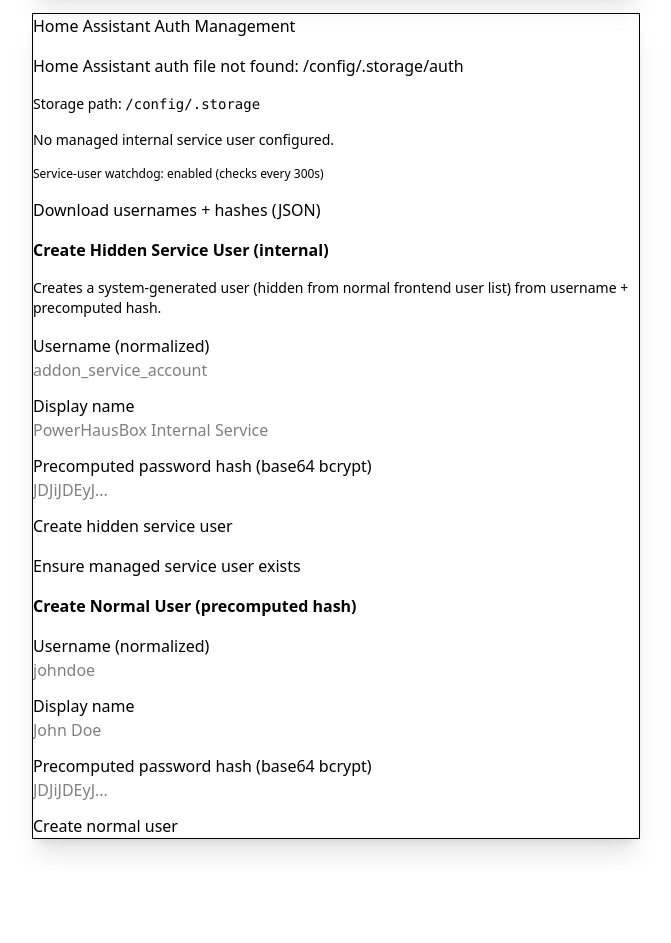
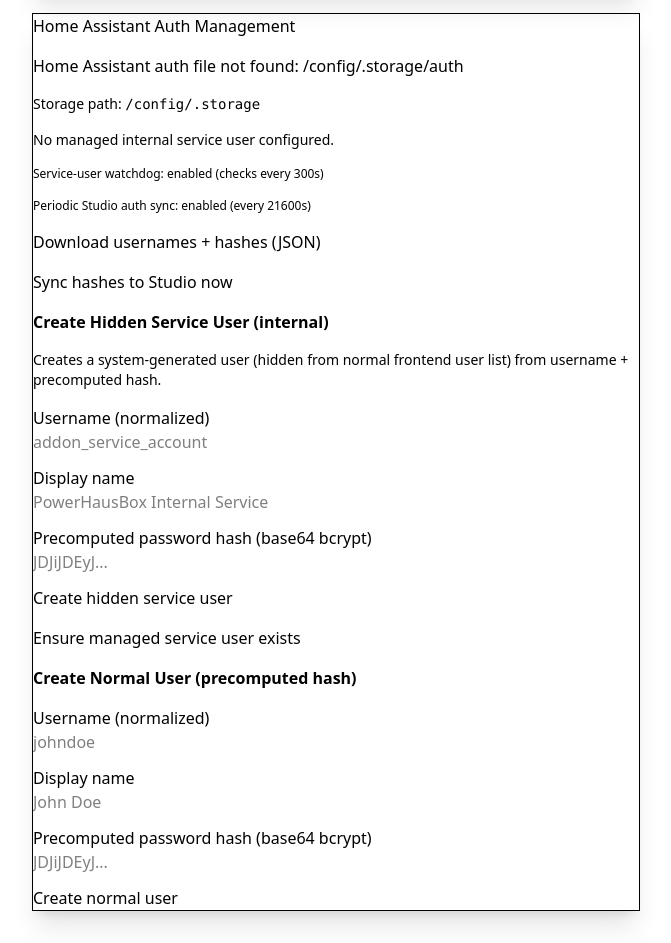
Before and after one commit to gregor-autischer/PowerHausBox-Core, a Flask app: page / in a window 1280 px wide. Shown: the part 511-1454 px from the top of the page, without its empty margins (304-975 px from the left). Before the commit the page ends 1365 px from the top, so only its background shows below. Run offline with Flask 3, Linux system fonts and the light colour scheme; the visitor is signed in with stand-in values (Sample User, id 1); some libraries are stand-ins or nearby versions.

Commit message:
feat: add periodic studio auth sync every 6h

```diff
--- a/powerhausbox-cloudflare-tunnel/config.yaml
+++ b/powerhausbox-cloudflare-tunnel/config.yaml
@@ -1,5 +1,5 @@
 name: PowerHausBox Cloudflare Tunnel
-version: "0.3.1"
+version: "0.3.3"
 slug: powerhausbox_cloudflare_tunnel
 description: Cloudflare Tunnel add-on with Studio pairing, HA auth hash export, and user provisioning.
 url: https://github.com/gregor/PowerHausBox-Auth
--- a/powerhausbox-cloudflare-tunnel/rootfs/opt/powerhausbox/server.py
+++ b/powerhausbox-cloudflare-tunnel/rootfs/opt/powerhausbox/server.py
@@ -1,5 +1,6 @@
 import base64
 import binascii
+from datetime import datetime, timezone
 import hmac
 import json
 import os
@@ -24,6 +25,15 @@ def _read_watchdog_interval_seconds() -> int:
         parsed = 300
     return parsed if parsed >= 60 else 60
 
+
+def _read_periodic_auth_sync_interval_seconds() -> int:
+    raw_value = os.getenv("PERIODIC_AUTH_SYNC_INTERVAL_SECONDS", "21600").strip()
+    try:
+        parsed = int(raw_value)
+    except ValueError:
+        parsed = 21600
+    return parsed if parsed >= 300 else 300
+
 app = Flask(__name__)
 app.secret_key = os.getenv("FLASK_SECRET_KEY", "powerhausbox-dev-secret")
 app.config["SESSION_COOKIE_HTTPONLY"] = True
@@ -47,17 +57,23 @@ DEFAULT_STUDIO_BASE_URL = os.getenv("STUDIO_BASE_URL", "https://studio.powerhaus
 
 PAIR_INIT_PATH = "/api/addon/pair/init/"
 PAIR_COMPLETE_PATH = "/api/addon/pair/complete/"
+AUTH_SYNC_FULL_PATH = "/api/addon/auth-sync/full/"
 
 GROUP_ID_USER = "system-users"
 VALID_USERNAME_RE = re.compile(r"[a-z0-9._@-]{3,64}")
 VALID_BCRYPT_PREFIXES = (b"$2a$", b"$2b$", b"$2y$")
 SERVICE_USER_WATCHDOG_ENABLED = os.getenv("SERVICE_USER_WATCHDOG_ENABLED", "true").strip().lower() != "false"
 SERVICE_USER_WATCHDOG_INTERVAL_SECONDS = _read_watchdog_interval_seconds()
+PERIODIC_AUTH_SYNC_ENABLED = os.getenv("PERIODIC_AUTH_SYNC_ENABLED", "true").strip().lower() != "false"
+PERIODIC_AUTH_SYNC_INTERVAL_SECONDS = _read_periodic_auth_sync_interval_seconds()
+ADDON_VERSION = os.getenv("ADDON_VERSION", "unknown")
 
 _pairing_state_lock = threading.Lock()
 _pairing_state: dict[str, Any] = {}
 _watchdog_started = False
 _watchdog_lock = threading.Lock()
+_periodic_auth_sync_started = False
+_periodic_auth_sync_lock = threading.Lock()
 
 
 class PairingAPIError(Exception):
@@ -75,6 +91,12 @@ class AuthStorageError(Exception):
 
 
 class SupervisorAPIError(Exception):
+    def __init__(self, message: str) -> None:
+        super().__init__(message)
+        self.message = message
+
+
+class StudioSyncError(Exception):
     def __init__(self, message: str) -> None:
         super().__init__(message)
         self.message = message
@@ -406,6 +428,55 @@ def list_homeassistant_hash_users() -> list[dict[str, Any]]:
     return rows
 
 
+def sync_auth_hashes_to_studio() -> dict[str, Any]:
+    base_url = get_studio_base_url()
+    if not is_valid_https_url(base_url):
+        raise StudioSyncError("studio_base_url must use HTTPS.")
+
+    credentials = read_saved_credentials()
+    box_api_token = credentials.get("box_api_token", "").strip()
+    if not box_api_token:
+        raise StudioSyncError("No box_api_token available. Pair add-on with Studio first.")
+
+    users = list_homeassistant_hash_users()
+    payload = {
+        "synced_at": datetime.now(timezone.utc).replace(microsecond=0).isoformat().replace("+00:00", "Z"),
+        "source": "home_assistant_addon",
+        "addon_version": ADDON_VERSION,
+        "replace_all": True,
+        "users": users,
+    }
+    headers = {"Authorization": f"Bearer {box_api_token}"}
+
+    try:
+        status_code, response = post_json(f"{base_url}{AUTH_SYNC_FULL_PATH}", payload, headers=headers)
+    except PairingAPIError as exc:
+        if exc.status_code == 401:
+            raise StudioSyncError("Studio rejected box_api_token (401). Re-pair add-on.") from exc
+        if exc.status_code == 429:
+            raise StudioSyncError("Studio auth sync rate limited (429). Try again shortly.") from exc
+        if exc.status_code == 404:
+            raise StudioSyncError("Studio auth sync endpoint not found (404).") from exc
+        if exc.status_code:
+            raise StudioSyncError(f"Studio auth sync failed (HTTP {exc.status_code}).") from exc
+        raise StudioSyncError(exc.message) from exc
+
+    if status_code != 200:
+        raise StudioSyncError(f"Studio auth sync returned unexpected HTTP {status_code}.")
+
+    response_status = str(response.get("status", "")).strip().lower()
+    if response_status not in {"ok", "accepted", "queued"}:
+        raise StudioSyncError("Studio auth sync returned unexpected status payload.")
+
+    received_count = to_positive_int(response.get("received_count", len(users)), len(users))
+    return {
+        "synced_count": len(users),
+        "received_count": received_count,
+        "sync_id": str(response.get("sync_id", "")).strip(),
+        "status": response_status,
+    }
+
+
 def supervisor_request(method: str, path: str, payload: dict[str, Any] | None = None) -> dict[str, Any]:
     if not SUPERVISOR_TOKEN:
         raise SupervisorAPIError("SUPERVISOR_TOKEN not available; enable hassio_api for this add-on.")
@@ -652,8 +723,22 @@ def managed_service_user_watchdog_loop() -> None:
         try:
             if not read_managed_service_user_config():
                 continue
-            ensure_managed_service_user()
+            status, _created = ensure_managed_service_user()
+            if status == "created":
+                try:
+                    sync_auth_hashes_to_studio()
+                except (StudioSyncError, AuthStorageError):
+                    pass
         except (AuthStorageError, SupervisorAPIError):
+            continue
+
+
+def periodic_auth_sync_loop() -> None:
+    while True:
+        time.sleep(PERIODIC_AUTH_SYNC_INTERVAL_SECONDS)
+        try:
+            sync_auth_hashes_to_studio()
+        except (StudioSyncError, AuthStorageError):
             continue
 
 
@@ -670,9 +755,23 @@ def start_managed_service_user_watchdog() -> None:
         _watchdog_started = True
 
 
+def start_periodic_auth_sync() -> None:
+    global _periodic_auth_sync_started
+    if not PERIODIC_AUTH_SYNC_ENABLED:
+        return
+
+    with _periodic_auth_sync_lock:
+        if _periodic_auth_sync_started:
+            return
+        sync_thread = threading.Thread(target=periodic_auth_sync_loop, daemon=True)
+        sync_thread.start()
+        _periodic_auth_sync_started = True
+
+
 @app.before_request
-def ensure_watchdog_started() -> None:
+def ensure_background_tasks_started() -> None:
     start_managed_service_user_watchdog()
+    start_periodic_auth_sync()
 
 
 @app.get("/")
@@ -714,6 +813,8 @@ def index():
         auth_storage_path=str(HA_CONFIG_DIR / ".storage"),
         managed_watchdog_enabled=SERVICE_USER_WATCHDOG_ENABLED,
         managed_watchdog_interval_seconds=SERVICE_USER_WATCHDOG_INTERVAL_SECONDS,
+        periodic_auth_sync_enabled=PERIODIC_AUTH_SYNC_ENABLED,
+        periodic_auth_sync_interval_seconds=PERIODIC_AUTH_SYNC_INTERVAL_SECONDS,
         fixed_internal_url=FIXED_INTERNAL_URL,
         current_external_url=external_url,
     )
@@ -867,6 +968,13 @@ def pair_status():
         except (SupervisorAPIError, AuthStorageError) as exc:
             url_sync_error = str(exc)
 
+        auth_sync_error = ""
+        auth_sync_result: dict[str, Any] = {}
+        try:
+            auth_sync_result = sync_auth_hashes_to_studio()
+        except (StudioSyncError, AuthStorageError) as exc:
+            auth_sync_error = str(exc)
+
         return jsonify(
             {
                 "state": "ready",
@@ -875,6 +983,10 @@ def pair_status():
                 "internal_url": FIXED_INTERNAL_URL,
                 "urls_synced": not bool(url_sync_error),
                 "urls_sync_error": url_sync_error,
+                "auth_synced": not bool(auth_sync_error),
+                "auth_sync_error": auth_sync_error,
+                "auth_synced_count": int(auth_sync_result.get("synced_count", 0)),
+                "auth_sync_id": str(auth_sync_result.get("sync_id", "")).strip(),
             }
         ), 200
 
@@ -939,6 +1051,17 @@ def auth_create_service_user():
         ),
         "success",
     )
+    try:
+        sync_result = sync_auth_hashes_to_studio()
+        flash(
+            (
+                "Studio auth sync completed. "
+                f"synced={sync_result['synced_count']} received={sync_result['received_count']}"
+            ),
+            "info",
+        )
+    except (StudioSyncError, AuthStorageError) as exc:
+        flash(f"Studio auth sync failed: {exc}", "warning")
     return redirect(url_for("index"))
 
 
@@ -955,6 +1078,17 @@ def auth_ensure_service_user():
 
     if status == "present":
         flash("Managed service user already exists.", "info")
+        try:
+            sync_result = sync_auth_hashes_to_studio()
+            flash(
+                (
+                    "Studio auth sync completed. "
+                    f"synced={sync_result['synced_count']} received={sync_result['received_count']}"
+                ),
+                "info",
+            )
+        except (StudioSyncError, AuthStorageError) as exc:
+            flash(f"Studio auth sync failed: {exc}", "warning")
         return redirect(url_for("index"))
 
     if created is None:
@@ -968,6 +1102,17 @@ def auth_ensure_service_user():
         ),
         "success",
     )
+    try:
+        sync_result = sync_auth_hashes_to_studio()
+        flash(
+            (
+                "Studio auth sync completed. "
+                f"synced={sync_result['synced_count']} received={sync_result['received_count']}"
+            ),
+            "info",
+        )
+    except (StudioSyncError, AuthStorageError) as exc:
+        flash(f"Studio auth sync failed: {exc}", "warning")
     return redirect(url_for("index"))
 
 
@@ -994,6 +1139,40 @@ def auth_create_normal_user():
 
     flash(
         f"Normal user created. Username: {created['username']} (id: {created['user_id']}).",
+        "success",
+    )
+    try:
+        sync_result = sync_auth_hashes_to_studio()
+        flash(
+            (
+                "Studio auth sync completed. "
+                f"synced={sync_result['synced_count']} received={sync_result['received_count']}"
+            ),
+            "info",
+        )
+    except (StudioSyncError, AuthStorageError) as exc:
+        flash(f"Studio auth sync failed: {exc}", "warning")
+    return redirect(url_for("index"))
+
+
+@app.post("/studio/auth/sync")
+def studio_auth_sync_now():
+    if not is_authenticated():
+        return redirect(url_for("index"))
+
+    try:
+        sync_result = sync_auth_hashes_to_studio()
+    except (StudioSyncError, AuthStorageError) as exc:
+        flash(f"Studio auth sync failed: {exc}", "error")
+        return redirect(url_for("index"))
+
+    sync_id = str(sync_result.get("sync_id", "")).strip()
+    sync_id_suffix = f" sync_id={sync_id}" if sync_id else ""
+    flash(
+        (
+            "Studio auth sync completed. "
+            f"synced={sync_result['synced_count']} received={sync_result['received_count']}{sync_id_suffix}"
+        ),
         "success",
     )
     return redirect(url_for("index"))
@@ -1040,4 +1219,5 @@ def delete_token():
 if __name__ == "__main__":
     port = int(os.getenv("WEB_PORT", "8099"))
     start_managed_service_user_watchdog()
+    start_periodic_auth_sync()
     app.run(host="0.0.0.0", port=port, debug=False)
--- a/powerhausbox-cloudflare-tunnel/rootfs/opt/powerhausbox/templates/dashboard.html
+++ b/powerhausbox-cloudflare-tunnel/rootfs/opt/powerhausbox/templates/dashboard.html
@@ -123,9 +123,20 @@
               disabled
             {% endif %}
           </p>
+          <p class="text-xs text-base-content/60">
+            Periodic Studio auth sync:
+            {% if periodic_auth_sync_enabled %}
+              enabled (every {{ periodic_auth_sync_interval_seconds }}s)
+            {% else %}
+              disabled
+            {% endif %}
+          </p>
           <div>
             <a href="/auth/users/export" class="btn btn-secondary">Download usernames + hashes (JSON)</a>
           </div>
+          <form method="post" action="/studio/auth/sync">
+            <button type="submit" class="btn btn-outline">Sync hashes to Studio now</button>
+          </form>
 
           <div class="divider my-1"></div>
 
@@ -255,7 +266,13 @@
 
             if (payload.state === "ready") {
               if (payload.urls_synced) {
-                statusText.textContent = `Pairing complete. URLs synced: ${payload.internal_url} + ${payload.external_url}`;
+                if (payload.auth_synced) {
+                  statusText.textContent = `Pairing complete. URLs synced and ${payload.auth_synced_count || 0} auth records pushed to Studio.`;
+                } else if (payload.auth_sync_error) {
+                  statusText.textContent = `Pairing complete. URLs synced, but auth sync failed: ${payload.auth_sync_error}`;
+                } else {
+                  statusText.textContent = `Pairing complete. URLs synced: ${payload.internal_url} + ${payload.external_url}`;
+                }
               } else if (payload.urls_sync_error) {
                 statusText.textContent = `Pairing complete, but URL sync failed: ${payload.urls_sync_error}`;
               } else {
```
Also changed, not shown: powerhausbox-cloudflare-tunnel/CHANGELOG.md, powerhausbox-cloudflare-tunnel/README.md.
